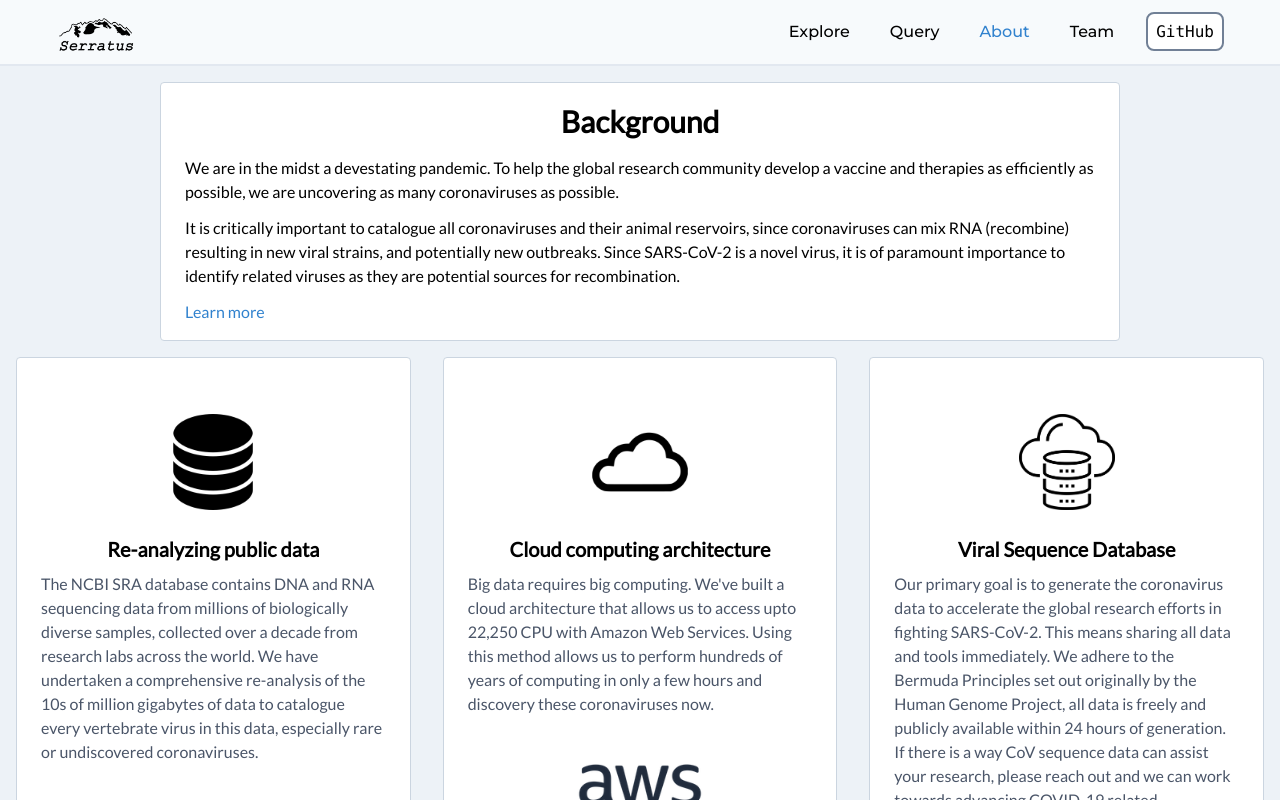
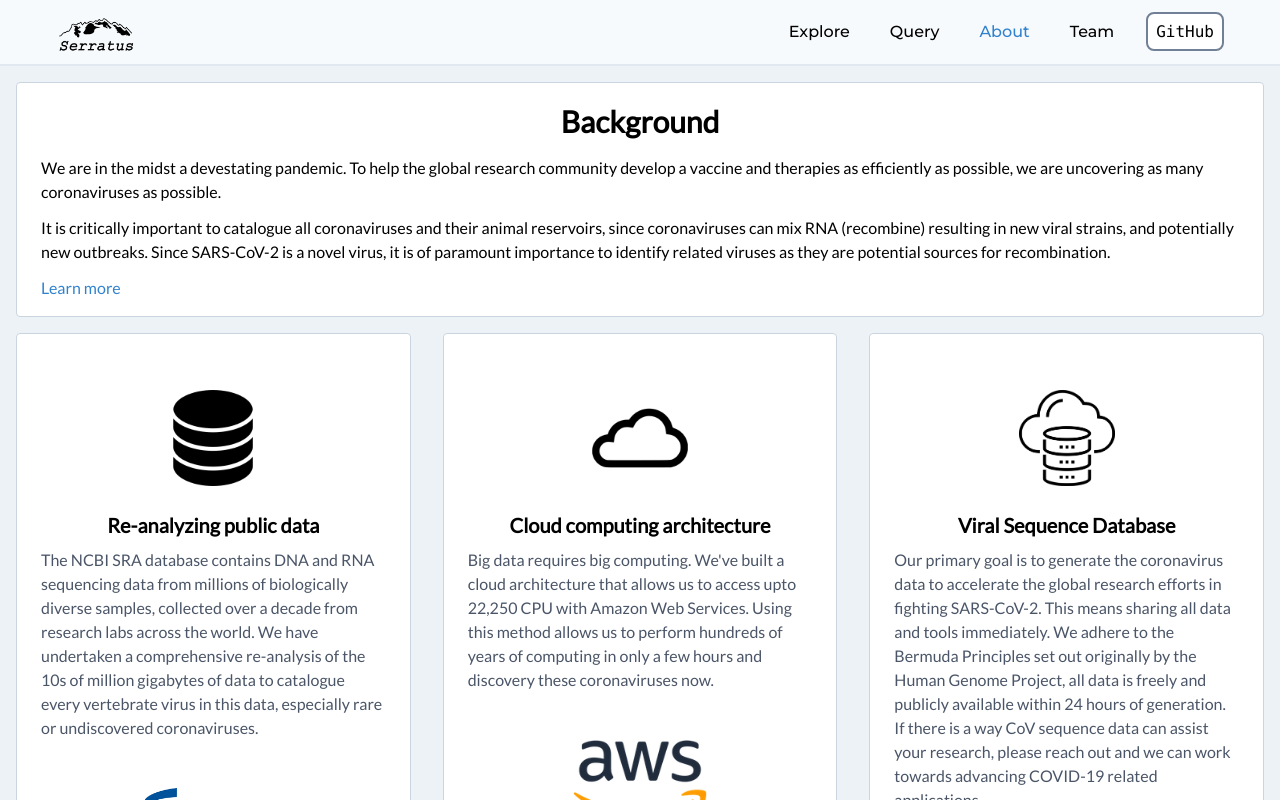
Before and after one commit to serratus-bio/serratus.io, a React (Create React App) app: page /about in a window 1280 px wide. Shown: the top 800 px of the page. Built offline with nearby package versions, Linux system fonts and the light colour scheme; what react-faux-dom would draw is missing.

Commit message:
About: fix styling

```diff
--- a/src/pages/About.jsx
+++ b/src/pages/About.jsx
@@ -12,13 +12,14 @@ export default () => {
   return (
     <div className="min-h-screen w-full sm:bg-gray-200 py-4">
       {headTags}
-      <div className={`py-4 px-6 lg:w-3/4 mx-auto ${classesBoxBorder}`}>
+      <div className={`py-4 px-6 mx-4 ${classesBoxBorder}`}>
         <h1 className="text-3xl font-bold text-center">Background</h1>
         <p className="my-3">We are in the midst a devestating pandemic. To help the global research community develop a vaccine and therapies as efficiently as possible, we are uncovering as many coronaviruses as possible.</p>
         <p className="my-3">It is critically important to catalogue all coronaviruses and their animal reservoirs, since coronaviruses can mix RNA (recombine) resulting in new viral strains, and potentially new outbreaks. Since SARS-CoV-2 is a novel virus, it is of paramount importance to identify related viruses as they are potential sources for recombination.</p>
         <p className="text-blue-600"><a href="https://www.youtube.com/watch?v=MtZk7JEOzus" target="_blank" rel="noopener noreferrer">Learn more</a></p>
       </div>
-      <div className="flex flex-col lg:flex-row absolute">
+      <hr className="block sm:hidden" />
+      <div className="flex flex-col lg:flex-row">
         <AboutCard
           title="Re-analyzing public data"
           text="The NCBI SRA database contains DNA and RNA sequencing data from millions of biologically diverse samples, collected over a decade from research labs across the world. We have undertaken a comprehensive re-analysis of the 10s of million gigabytes of data to catalogue every vertebrate virus in this data, especially rare or undiscovered coronaviruses."
@@ -27,7 +28,7 @@ export default () => {
           imgBottom="/ncbi.png"
           imgBottomAlt="NCBI logo"
           imgBottomLink="https://www.ncbi.nlm.nih.gov/sra" />
-        <hr className="block md:hidden" />
+        <hr className="block sm:hidden" />
         <AboutCard
           title="Cloud computing architecture"
           text="Big data requires big computing. We've built a cloud architecture that allows us to access upto 22,250 CPU with Amazon Web Services. Using this method allows us to perform hundreds of years of computing in only a few hours and discovery these coronaviruses now."
@@ -36,7 +37,7 @@ export default () => {
           imgBottom="/aws-logo.png"
           imgBottomAlt="AWS logo"
           imgBottomLink="https://github.com/ababaian/serratus/wiki/Architecture-and-Pipeline" />
-        <hr className="block md:hidden" />
+        <hr className="block sm:hidden" />
         <AboutCard
           title="Viral Sequence Database"
           text="Our primary goal is to generate the coronavirus data to accelerate the global research efforts in fighting SARS-CoV-2. This means sharing all data and tools immediately.
```
